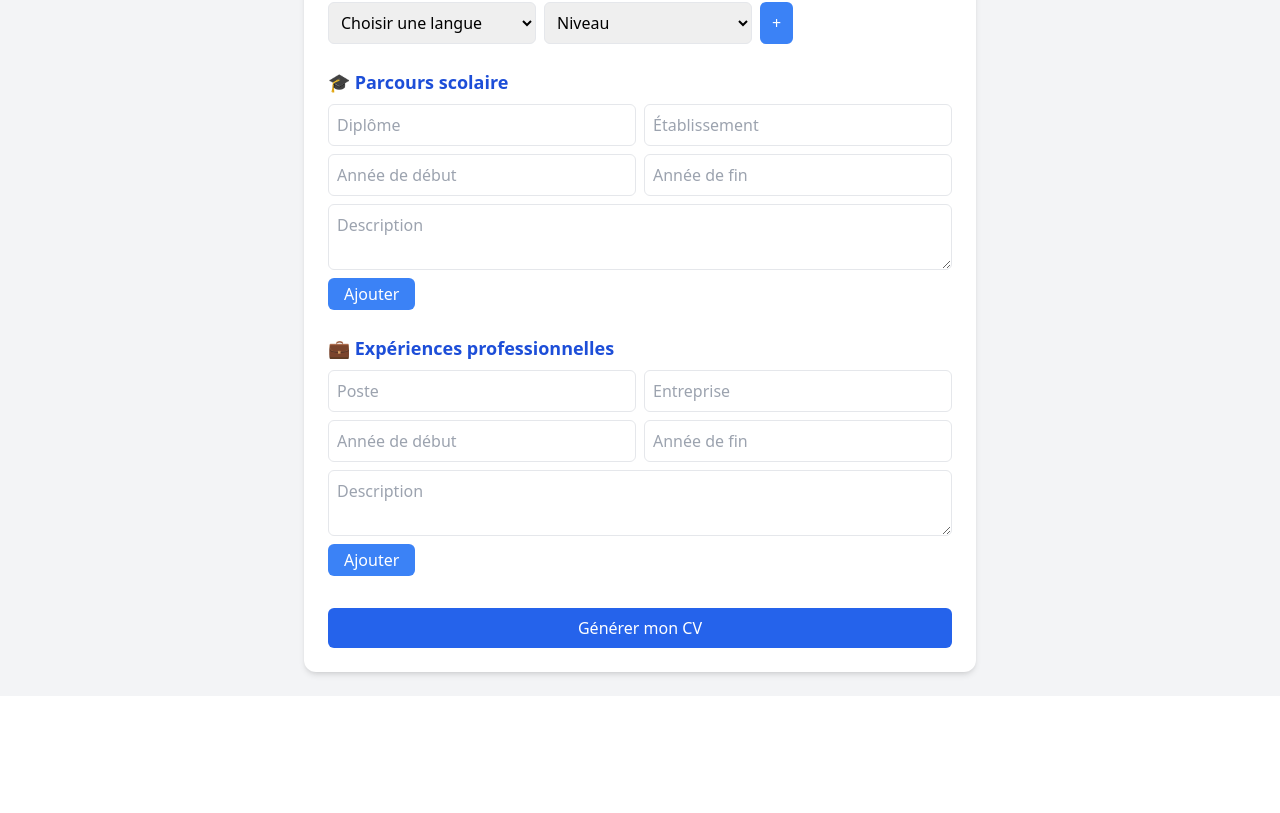
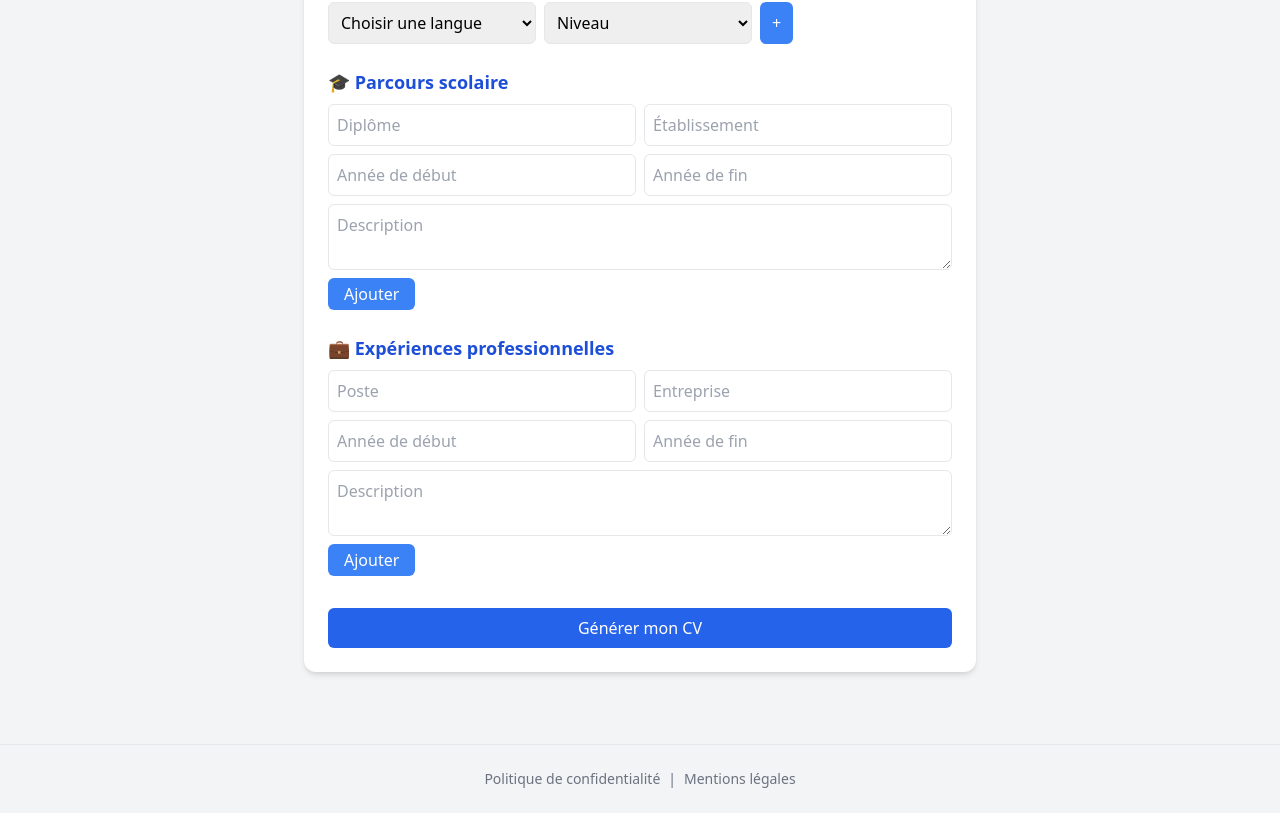
Before and after one commit to Valant41/cv-generator, a React (Vite) app: page / in a window 1280 px wide. Shown: the part 1554-2367 px from the top of the page. Before the commit the page ends 2250 px from the top, so only its background shows below. Built offline with nearby package versions, Linux system fonts and the light colour scheme; what @react-pdf/renderer would draw is missing.

Commit message:
Ajout footer avec politique ect

```diff
--- a/src/App.jsx
+++ b/src/App.jsx
@@ -5,30 +5,44 @@ import PDFPreview from "./components/PDFPreview";
 import CVPDF from "./components/PDFCV";
 import { PDFDownloadLink } from "@react-pdf/renderer";
 import { useNavigate } from "react-router-dom";
-import { Routes, Route } from "react-router-dom";
-import CoverLetterForm from "./components/CoverLetterForm"; // ou le bon chemin
+import { Routes, Route, Link } from "react-router-dom";
+import CoverLetterForm from "./components/CoverLetterForm";
+import Confidentialite from "./pages/Confidentialite";
+import MentionsLegales from "./pages/MentionsLegales";
 
-
-
+function Footer() {
+  return (
+    <footer className="mt-12 py-6 border-t text-center text-sm text-gray-500">
+      <p>
+        <Link to="/confidentialite" className="hover:underline mx-2">
+          Politique de confidentialité
+        </Link>
+        |
+        <Link to="/mentions-legales" className="hover:underline mx-2">
+          Mentions légales
+        </Link>
+      </p>
+    </footer>
+  );
+}
 
 export default function App() {
   const [cvData, setCvData] = useState(null);
-  const [imageUrl, setImageUrl] = useState(null); // pour ajouter une photo plus tard
-  const [editMode, setEditMode] = useState(true); // mode édition activé au départ
+  const [imageUrl, setImageUrl] = useState(null);
+  const [editMode, setEditMode] = useState(true);
 
   const navigate = useNavigate();
 
   const handleCVSubmit = (data) => {
-    setCvData(data);          // stocke les données
-    setEditMode(false);       // désactive l'édition => on montre l'aperçu PDF
+    setCvData(data);
+    setEditMode(false);
   };
 
   return (
-  <div className="bg-gray-100 min-h-screen">
+    <div className="bg-gray-100 min-h-screen flex flex-col">
       <Header />
-    <main className="py-6 px-4">
+      <main className="py-6 px-4 flex-grow">
         <Routes>
-        {/* Page d’accueil avec le formulaire CV + aperçu */}
           <Route
             path="/"
             element={
@@ -60,7 +74,9 @@ export default function App() {
                     </PDFDownloadLink>
 
                     <button
-                    onClick={() => navigate("/lettre-de-motivation", { state: { cvData } })}
+                      onClick={() =>
+                        navigate("/lettre-de-motivation", { state: { cvData } })
+                      }
                       className="bg-green-600 text-white px-6 py-2 rounded hover:bg-green-700"
                     >
                       📨 Générer automatiquement ma lettre de motivation
@@ -70,12 +86,12 @@ export default function App() {
               )
             }
           />
-
-        {/* Nouvelle route pour la génération de la lettre */}
           <Route path="/lettre-de-motivation" element={<CoverLetterForm />} />
+          <Route path="/confidentialite" element={<Confidentialite />} />
+          <Route path="/mentions-legales" element={<MentionsLegales />} />
         </Routes>
       </main>
+      <Footer />
     </div>
   );
-
 }
```
Lines whose indentation alone changed are shown as unchanged.
